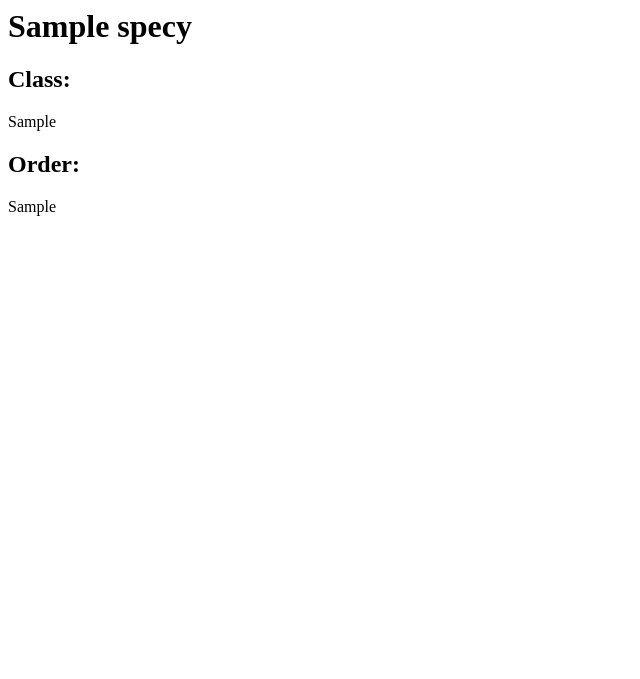
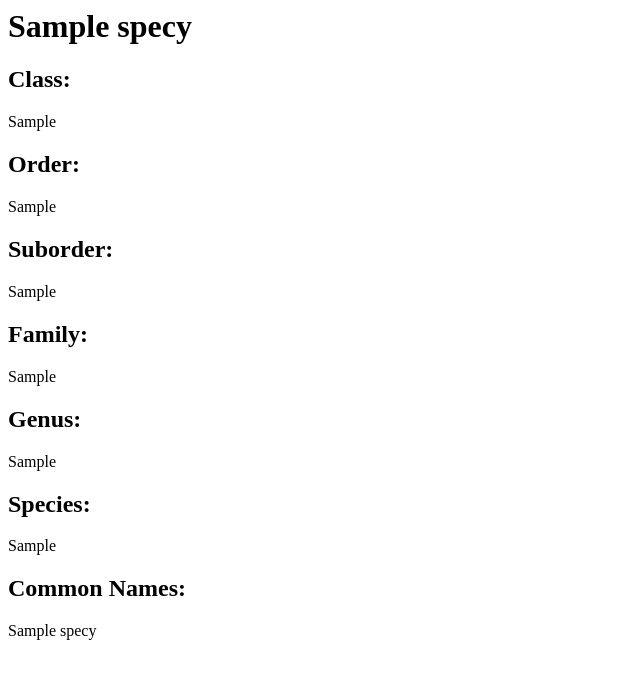
Before and after one commit to ssjoleary/IWS-Website, a Django app: page /speciesguide/1/ in a window 1280 px wide. Shown: the top 679 px of the page, without its empty margins (0-640 px from the left). Run offline with Django 3.2, Linux system fonts and the light colour scheme; tables that the repository leaves empty hold one stand-in row (values such as "Sample post").

Commit message:
Add more headers and paragraphs to view more info

```diff
--- a/speciesguide/templates/speciesguide/detail.html
+++ b/speciesguide/templates/speciesguide/detail.html
@@ -2,3 +2,8 @@
 
 <h2>Class:</h2><p>{{ species.specclass }}</p>
 <h2>Order:</h2><p>{{ species.specorder }}</p>
+<h2>Suborder:</h2><p>{{ species.specsuborder }}</p>
+<h2>Family:</h2><p>{{ species.specfamily }}</p>
+<h2>Genus:</h2><p>{{ species.specgenus }}</p>
+<h2>Species:</h2><p>{{ species.specspecies }}</p>
+<h2>Common Names:</h2><p>{{ species.speccommonname }}</p>
```
